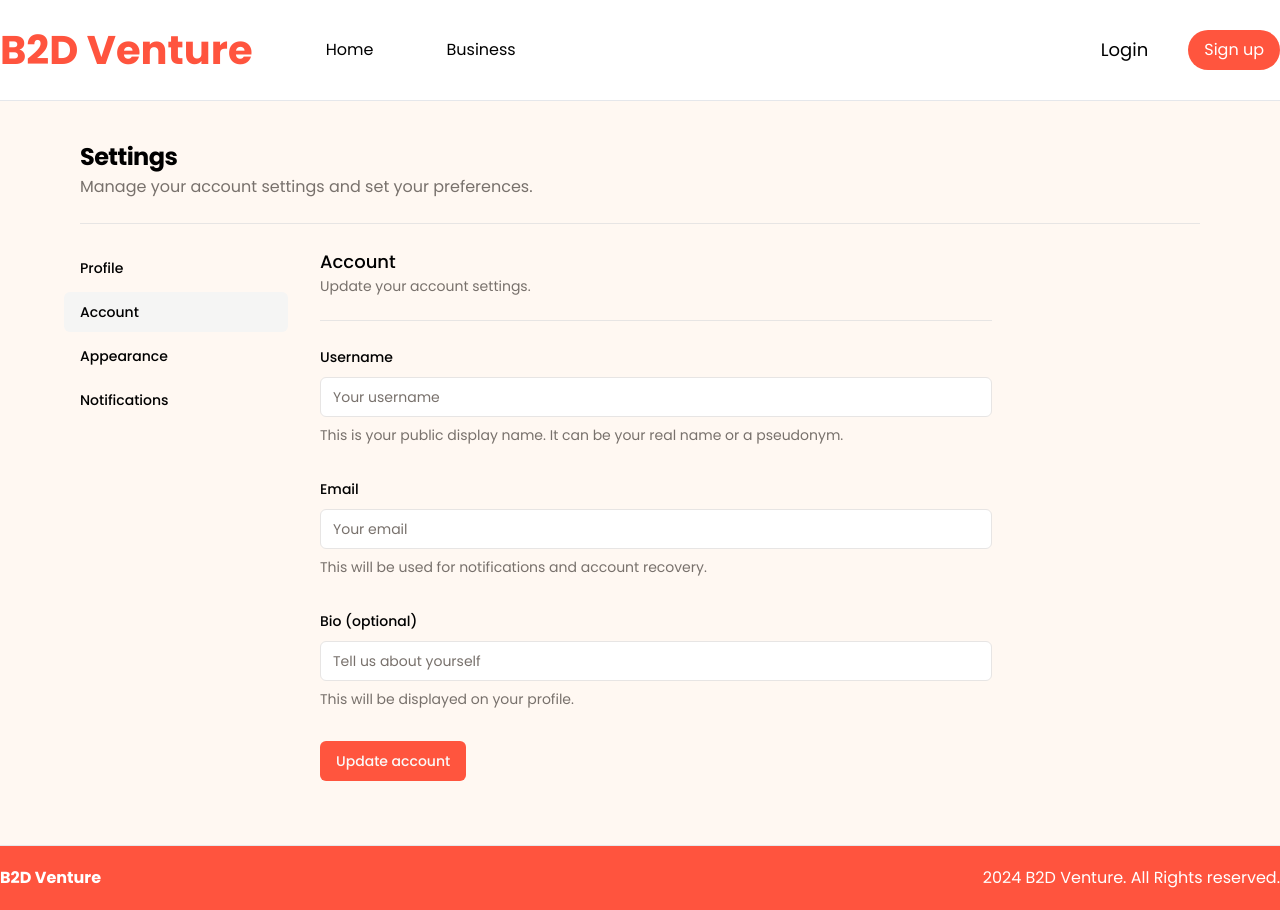
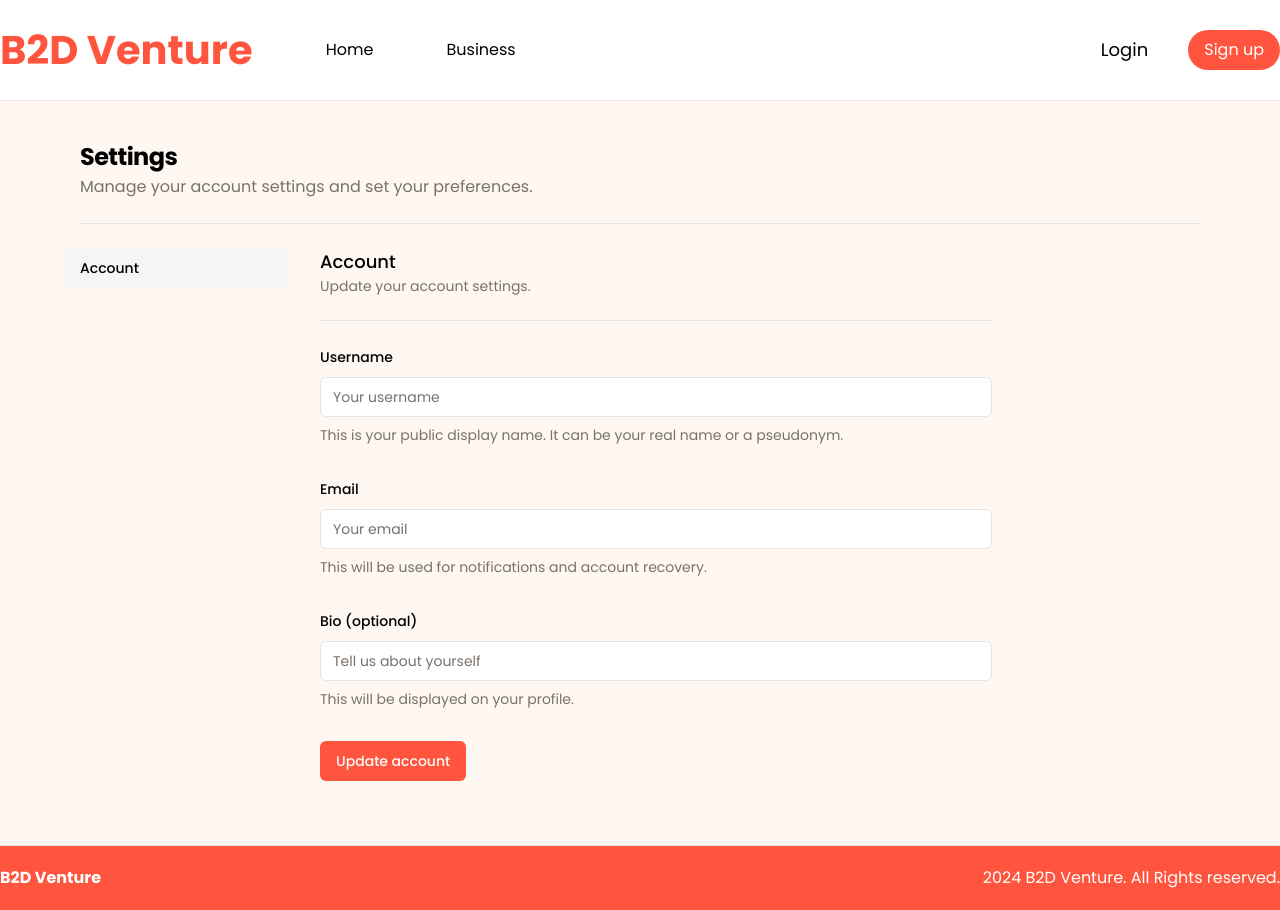
Before and after one commit to woraamy/B2D-Venture, a Next.js app in the folder b2d-venture/: page /settings/account in a window 1280 px wide. Built offline with nearby package versions, Linux system fonts and the light colour scheme.

Commit message:
Update sidebar NavItems

```diff
--- a/b2d-venture/app/(root)/settings/layout.tsx
+++ b/b2d-venture/app/(root)/settings/layout.tsx
@@ -8,22 +8,22 @@ export const metadata: Metadata = {
 }
 
 const sidebarNavItems = [
-  {
-    title: "Profile",
-    href: "/settings/profile",
-  },
+  // {
+  //   title: "Profile",
+  //   href: "/settings/profile",
+  // },
   {
     title: "Account",
     href: "/settings/account",
   },
-  {
-    title: "Appearance",
-    href: "/settings/appearance",
-  },
-  {
-    title: "Notifications",
-    href: "/settings/notifications",
-  },
+  // {
+  //   title: "Appearance",
+  //   href: "/settings/appearance",
+  // },
+  // {
+  //   title: "Notifications",
+  //   href: "/settings/notifications",
+  // },
 
 ]
 
```
